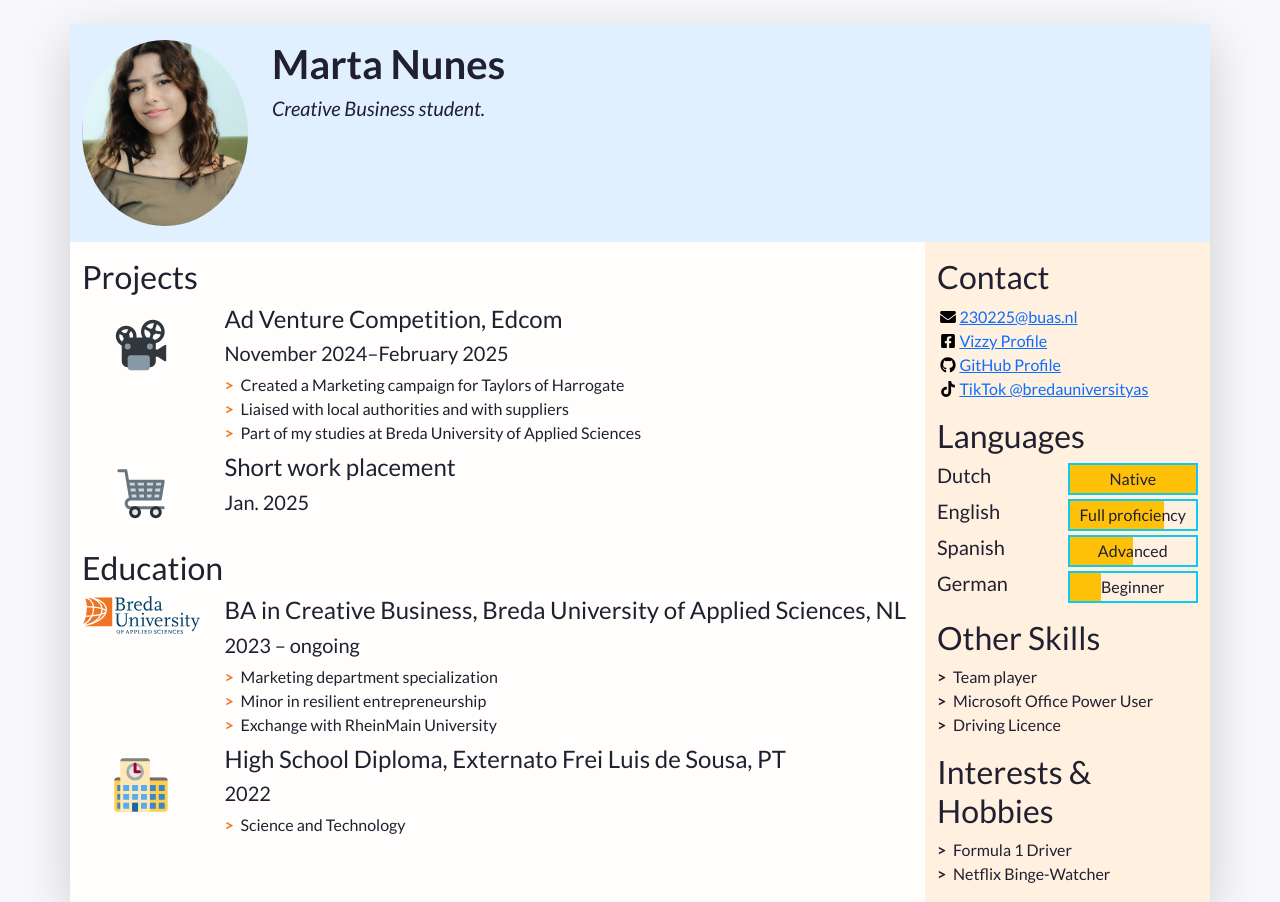
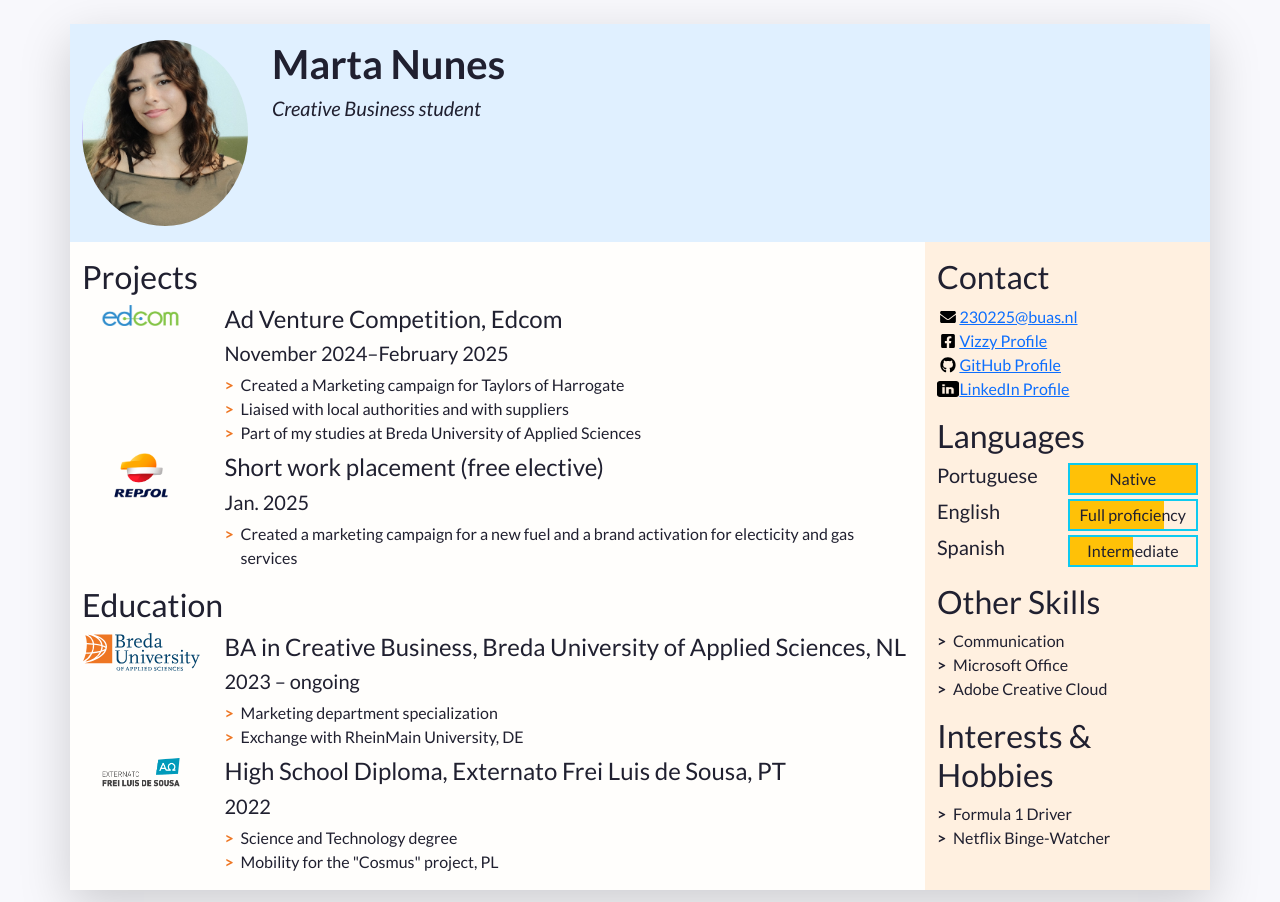
Before and after one commit to marta230225/Individual-assignment, a plain HTML site: page index.html in a window 1280 px wide. Shown: the top 902 px of the page. Drawn offline with nearby package versions, Linux system fonts and the light colour scheme.

Commit message:
LinkedIN

```diff
--- a/index.html
+++ b/index.html
@@ -50,7 +50,7 @@
         -->
         <div class="col-12 col-sm-8 col-md-9 col-lg-10 my-3 header-content">
           <h1 class="fw-bolder">Marta Nunes</h1>
-          <h5 class="fst-italic tagline">Creative Business student.</h5>
+          <h5 class="fst-italic tagline">Creative Business student</h5>
         </div>
       </header>
 
@@ -81,7 +81,7 @@
               <li class="biography-item row mb-2">
                 <!-- We're using a grid inside a grid so we can align logos and text -->
                 <div class="logo-container col-3 col-sm-2 col-md-3 col-lg-2">
-                  <img class="biography-logo mw-100 d-block mx-auto" src="images/employers/projector.svg" alt="Company logo" width="80">
+                  <img class="biography-logo mw-100 d-block mx-auto" src="Images/Edcom_logo.png" alt="Company logo" width="80">
                 </div>
                 <div class="biography-contents col-9 col-sm-10 col-md-9 col-lg-10">
                   <h4>Ad Venture Competition, Edcom</h4>
@@ -99,11 +99,14 @@
               <li class="biography-item row mb-2">
                 <div class="logo-container col-3 col-sm-2 col-md-3 col-lg-2">
                 <!-- We're using a grid inside a grid so we can align logos and text -->
-                  <img class="biography-logo mw-100 d-block mx-auto" src="images/employers/trolley.svg" alt="Company logo" width="80">
+                  <img class="biography-logo mw-100 d-block mx-auto" src="images/Repsol_Logo.png" alt="Company logo" width="80">
                 </div>
                 <div class="biography-contents col-9 col-sm-10 col-md-9 col-lg-10">
-                  <h4>Short work placement</h4>
+                  <h4>Short work placement (free elective)</h4>
                   <h5>Jan. 2025</h5>
+                  <ul class="biography-details list-unstyled">
+                    <li>Created a marketing campaign for a new fuel and a brand activation for electicity and gas services</li>
+                  </ul>
                   <!-- This entry doesn't have a list of achievements, but you can copy-paste the one from above -->
                 </div>
               </li>
@@ -128,8 +131,7 @@
                   <!-- Use the list below to talk about minors, exchanges, extra-curricular activities. -->
                   <ul class="biography-details list-unstyled">
                     <li>Marketing department specialization</li>
-                    <li>Minor in resilient entrepreneurship</li>
-                    <li>Exchange with RheinMain University</li>
+                    <li>Exchange with RheinMain University, DE</li>
                   </ul>
                 </div>
               </li>
@@ -137,13 +139,14 @@
               <!-- 2nd item in education -->
               <li class="biography-item row mb-2">
                 <div class="logo-container col-3 col-sm-2 col-md-3 col-lg-2">
-                  <img class="biography-logo mw-100 d-block mx-auto" src="images/schools/school.svg" alt="School logo" width="80">
+                  <img class="biography-logo mw-100 d-block mx-auto" src="images/HS_logo.png" alt="School logo" width="80">
                 </div>
                 <div class="biography-contents col-9 col-sm-10 col-md-9 col-lg-10">
                   <h4>High School Diploma, Externato Frei Luis de Sousa, PT</h4>
                   <h5>2022</h5>
                   <ul class="biography-details list-unstyled">
-                    <li>Science and Technology</li>
+                    <li>Science and Technology degree</li>
+                    <li>Mobility for the "Cosmus" project, PL</li>
                   </ul>
                 </div>
               </li>
@@ -178,21 +181,21 @@
                 </a>
               </li>
               <li class="contact-item">
-                <a class="d-flex align-items-center" href="https://vizzy.com/profile" target="_blank">
+                <a class="d-flex align-items-center" href="https://vizzy.com/@martanunes" target="_blank">
                   <img class="contact-icon" src="images/icons/facebook.svg" alt="Facebook">
                   Vizzy Profile
                 </a>
               </li>
               <li class="contact-item">
                 <a class="d-flex align-items-center" href="https://github.com/" target="_blank">
-                  <img class="contact-icon" src="images/icons/github.svg" alt="LinkedIn">
+                  <img class="contact-icon" src="images/icons/github.svg" alt="GitHub">
                   GitHub Profile
                 </a>
               </li>
               <li class="contact-item">
-                <a class="d-flex align-items-center" href="https://www.tiktok.com/@bredauniversityas" target="_blank">
-                  <img class="contact-icon" src="images/icons/tiktok.svg" alt="Mobile Phone">
-                  TikTok @bredauniversityas
+                <a class="d-flex align-items-center" href="https://www.linkedin.com/in/marta-nunes-0468b5343/" target="_blank">
+                  <img class="contact-icon" src="images/icons/Linkedin.png" alt="LinkedIn">
+                 LinkedIn Profile
                 </a>
               </li>
             </ul>
@@ -205,7 +208,7 @@
             <!-- Each item in the list is a language. Modify, add or remove depending on what you speak -->
             <ul class="language-list list-unstyled">
               <li class="language-item d-flex mb-1">
-                <h5 class="language-name w-50">Dutch</h5>
+                <h5 class="language-name w-50">Portuguese</h5>
                 <div class="language-level w-50 border border-info border-2 position-relative">
                   <!-- The div below is a progress bar. Choose between w-25, w-50, w-75 and w-100 to show your level of fluency -->
                   <div class="language-progress position-absolute bg-warning h-100 w-100"></div>
@@ -225,15 +228,7 @@
                 <div class="language-level w-50 border border-info border-2 position-relative">
                   <!-- The div below is a progress bar. Choose between w-25, w-50, w-75 and w-100 to show your level of fluency -->
                   <div class="language-progress position-absolute bg-warning h-100 w-50"></div>
-                  <h6 class="position-absolute w-100 text-center top-0 py-1">Advanced</h6>
-                </div>
-              </li>
-              <li class="language-item d-flex mb-1">
-                <h5 class="language-name w-50">German</h5>
-                <div class="language-level w-50 border border-info border-2 position-relative">
-                  <!-- The div below is a progress bar. Choose between w-25, w-50, w-75 and w-100 to show your level of fluency -->
-                  <div class="language-progress position-absolute bg-warning h-100 w-25"></div>
-                  <h6 class="position-absolute w-100 text-center top-0 py-1">Beginner</h6>
+                  <h6 class="position-absolute w-100 text-center top-0 py-1">Intermediate</h6>
                 </div>
               </li>
             </ul>
@@ -244,9 +239,9 @@
           <section class="my-3 aside-section">
             <h2>Other Skills</h2>
             <ul class="skill-list list-unstyled">
-              <li class="skill-item">Team player</li>
-              <li class="skill-item">Microsoft Office Power User</li>
-              <li class="skill-item">Driving Licence</li>
+              <li class="skill-item">Communication</li>
+              <li class="skill-item">Microsoft Office</li>
+              <li class="skill-item">Adobe Creative Cloud</li>
             </ul>
           </section>
 
--- /dev/null
+++ b/mycss.css
@@ -0,0 +1,3 @@
+.redcolor {
+    color: #ff0000;
+}
```
Also changed, not shown: mycss.html (deleted, +0 -4 lines), page1.html (+1 -1 lines), page2.html (+3 -2 lines), 1051333.png (added), HS_logo.png (added), images/Edcom_logo.png (added), images/HS_logo.png (added), images/Repsol_Logo.png (added), images/icons/Linkedin.png (added).
